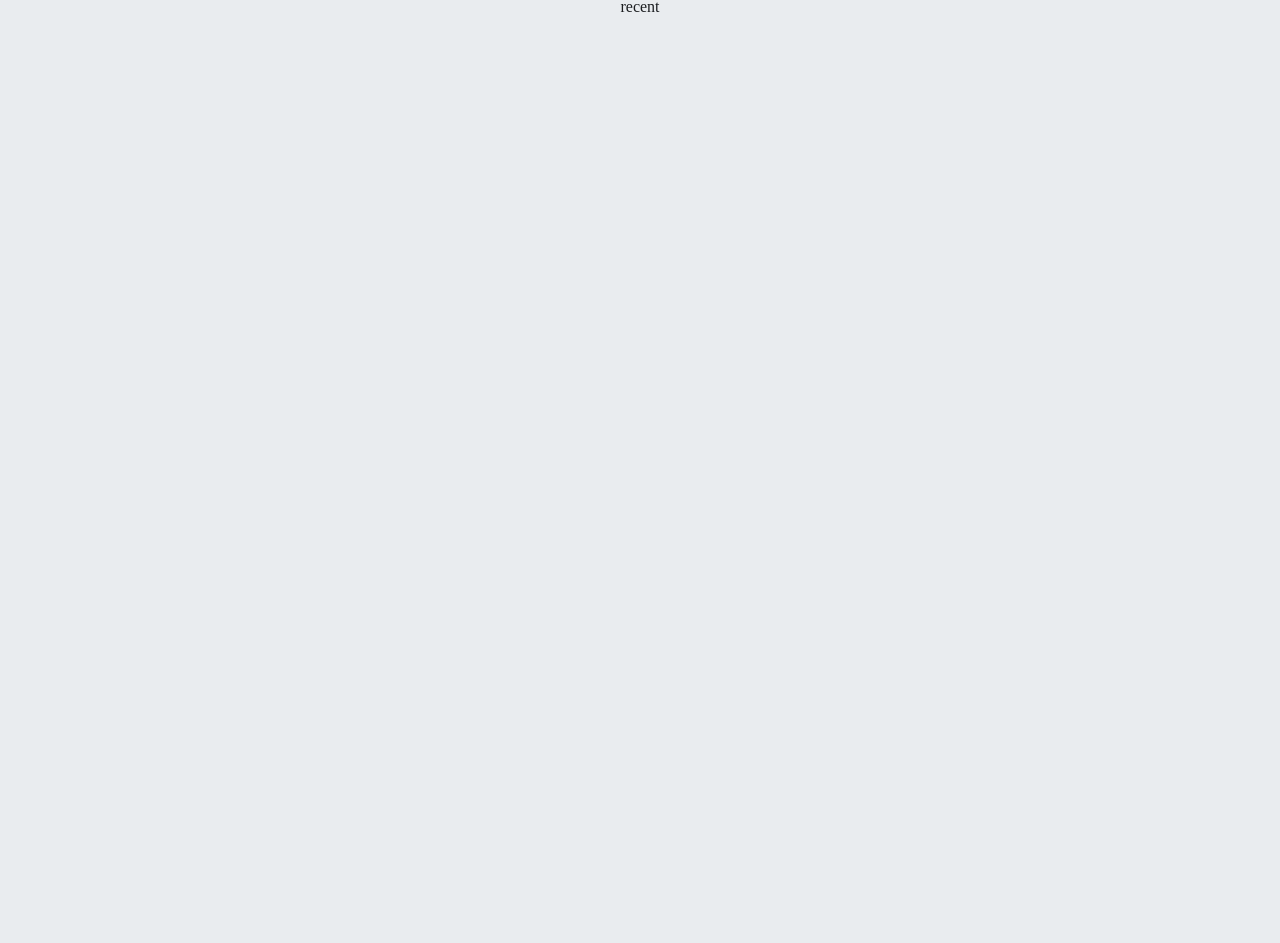
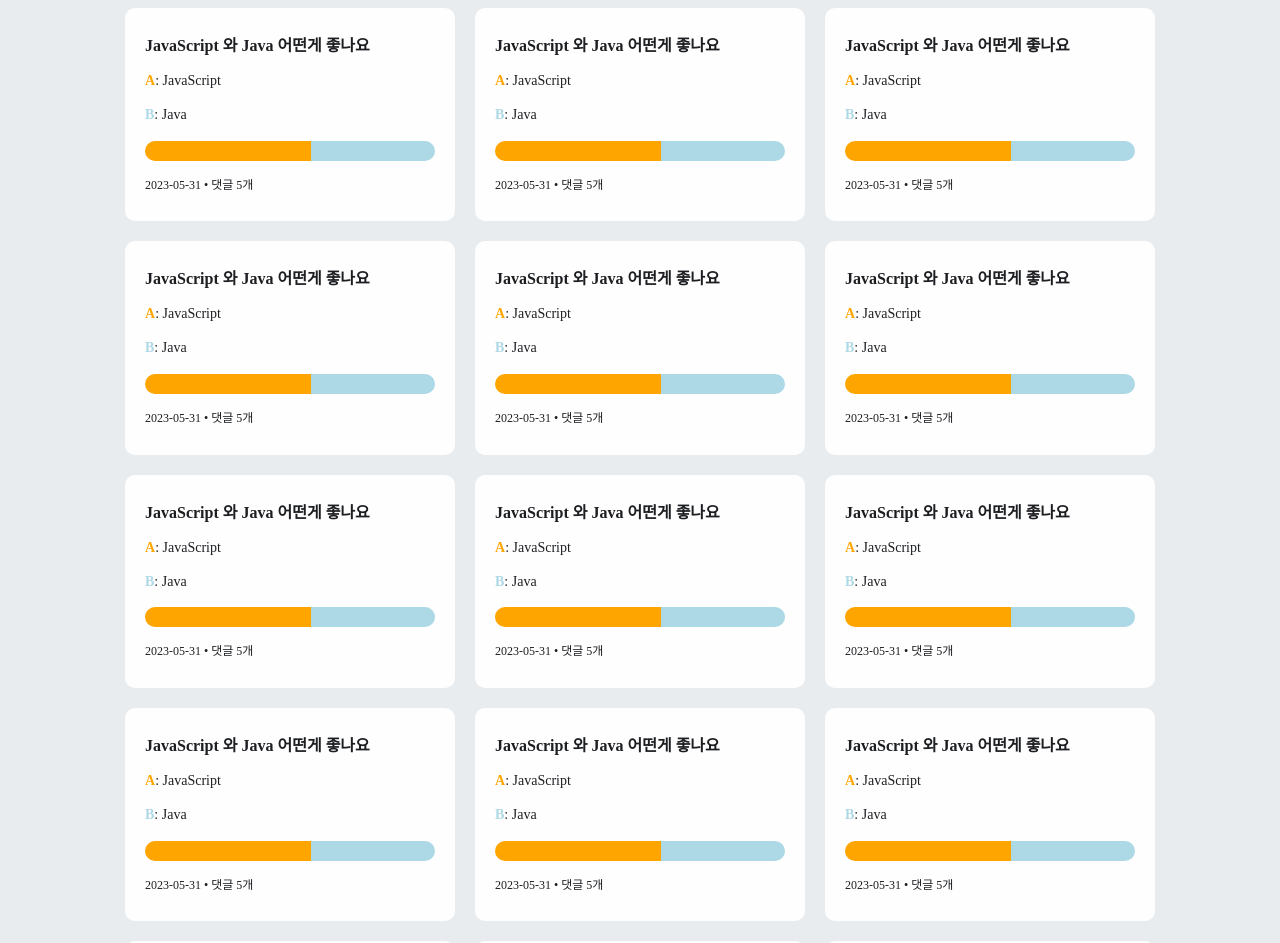
Before and after one commit to yoonseooo71/VVOTE, a React (Create React App) app: page /recent in a window 1280 px wide. Shown: the part 151-1094 px from the top of the page. Before the commit the page ends 800 px from the top, so only its background shows below. Built offline with nearby package versions, Linux system fonts and the light colour scheme; no server answers.

Commit message:
publishing recent

```diff
--- a/src/routes/Recent.tsx
+++ b/src/routes/Recent.tsx
@@ -1,9 +1,51 @@
+import { styled } from "styled-components";
+import Post from "../components/Post";
+const dummydata= {
+  title: "JavaScript 와 Java 어떤게 좋나요",
+  optionA: "JavaScript",
+  optionB: "Java",
+  date : "2023-05-31",
+  commant : 5,
+  totalVotes:777,
+  AVotes:444,
+  BVotes:333,
+}
 const Recent = ()=>{
   return (
-    <>
-    recent
-    </>
+    <Wrapper>
+      <Post postData={dummydata}/>
+      <Post postData={dummydata}/>
+      <Post postData={dummydata}/>
+      <Post postData={dummydata}/>
+      <Post postData={dummydata}/>
+      <Post postData={dummydata}/>
+      <Post postData={dummydata}/>
+      <Post postData={dummydata}/>
+      <Post postData={dummydata}/>
+      <Post postData={dummydata}/>
+      <Post postData={dummydata}/>
+      <Post postData={dummydata}/>
+      <Post postData={dummydata}/>
+      <Post postData={dummydata}/>
+      <Post postData={dummydata}/>
+      <Post postData={dummydata}/>
+      <Post postData={dummydata}/>
+      <Post postData={dummydata}/>
+    </Wrapper>
   )
 }
 
+const Wrapper = styled.div`
+  width: 1400px;
+  display: flex;
+  flex-wrap: wrap;
+  @media all and (max-width: 1400px){
+    width: 1050px;
+  }
+  @media all and (max-width: 1050px){
+    width: 90%;
+  }
+
+`
+
 export default Recent ;
```
